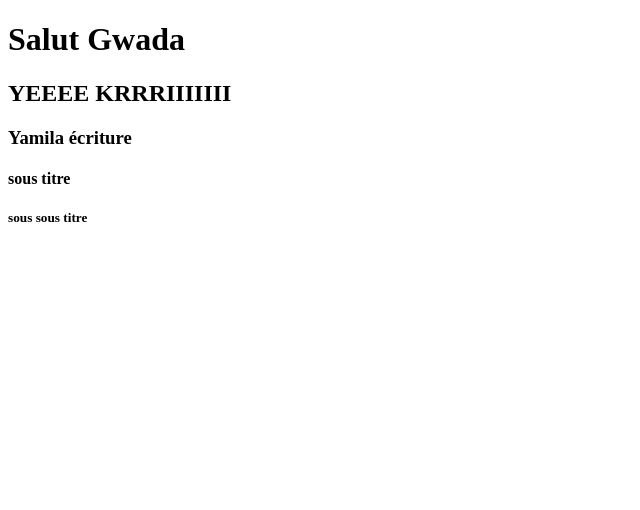
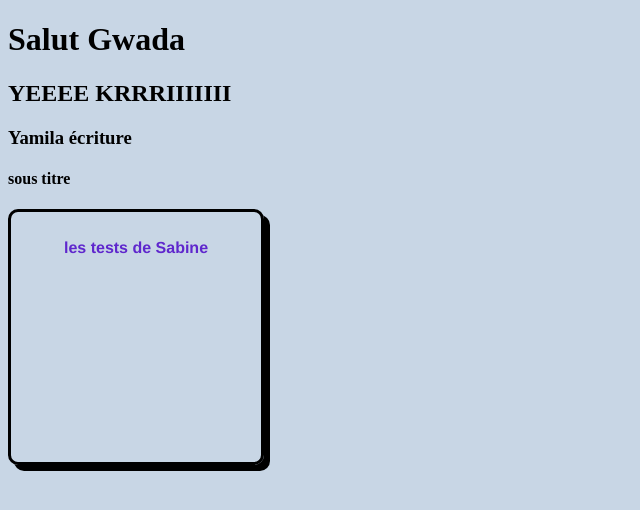
Before and after one commit to Jess-Jams/projet-gwada, a plain HTML site: page index.html in a window 1280 px wide. Shown: the whole page, without its empty margins (0-640 px from the left). Drawn offline with Linux system fonts and the light colour scheme.

Commit message:
sabtest2

```diff
--- a/index.html
+++ b/index.html
@@ -6,12 +6,33 @@
     <meta name="viewport" content="width=device-width, initial-scale=1.0">
     <title>Document</title>
 </head>
+<style>
+    body {
+        background-color: #c8d6e5;
+    }
+    h5 {
+        font-family: Helvetica;
+        text-align: center;
+        font-size: medium;
+        color:#5f27cd;
+    }
+    div {
+        width: 250px;
+        height: 250px;
+        border: 3px solid black;
+        border-radius: 10px;
+        box-shadow: 6px 6px 0 0;
+    }
+</style>
 <body>
 
     <h1> Salut Gwada</h1>
     <h2>YEEEE KRRRIIIIIII</h2>
     <h3>Yamila écriture</h3>
     <h4>sous titre</h4>
-    <h5>sous sous titre</h5>
+    <div>
+        <h5>les tests de Sabine</h5>
+    </div>
+
 </body>
 </html>
```
